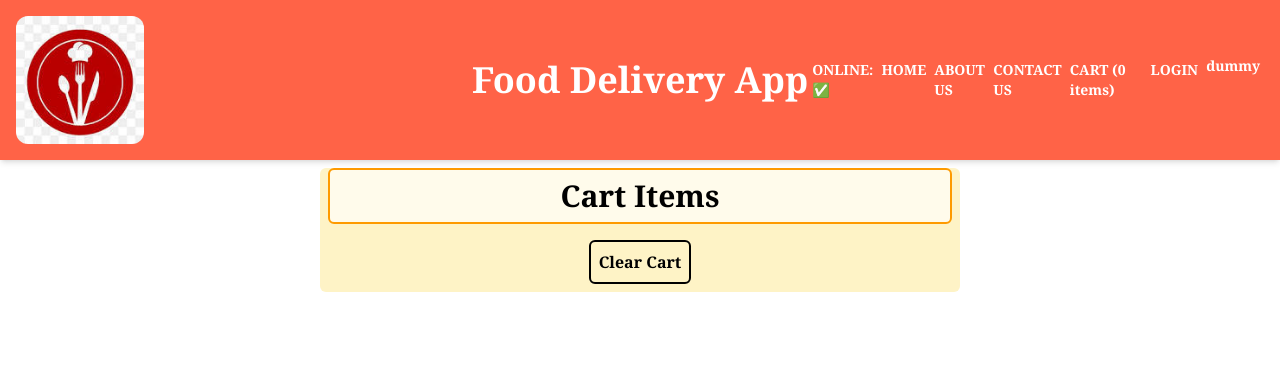
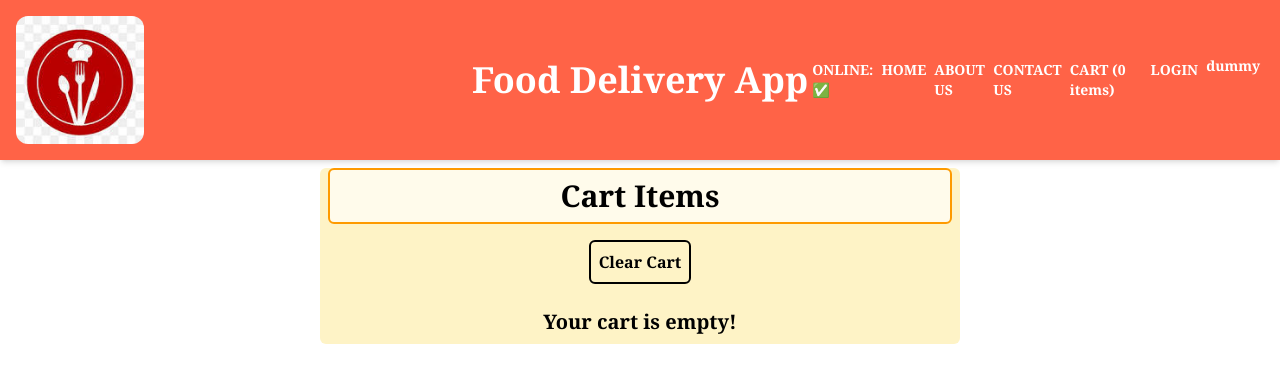
Before and after one commit to DAWAR-666/FOOD-DELIVERY-APP, a React (Vite) app: page /cart in a window 1280 px wide. Shown: the top 382 px of the page. Built offline with nearby package versions, Linux system fonts and the light colour scheme.

Commit message:
added empty cart text in cart.tsx

```diff
--- a/src/components/Cart.tsx
+++ b/src/components/Cart.tsx
@@ -14,6 +14,7 @@ const Cart = () => {
     };
     const data=useSelector((store)=>store.cart.items);
     return (
+
     <div className="w-6/12 m-auto bg-amber-100 rounded-md mb-2   ">
             <h2 className="text-3xl text-center font-bold m-2 p-2 border-amber-500 border-2 rounded-md bg-amber-50">
                     Cart Items
@@ -26,6 +27,11 @@ const Cart = () => {
                         Clear Cart
                     </button>
 </div>
+{data.length===0 && (
+    <h3 className="text-xl text-center font-semibold m-2 p-2">
+        Your cart is empty!
+    </h3>
+)  }
         {data.map((p)=>(
 
                         <div key={p.id} className="flex
```
